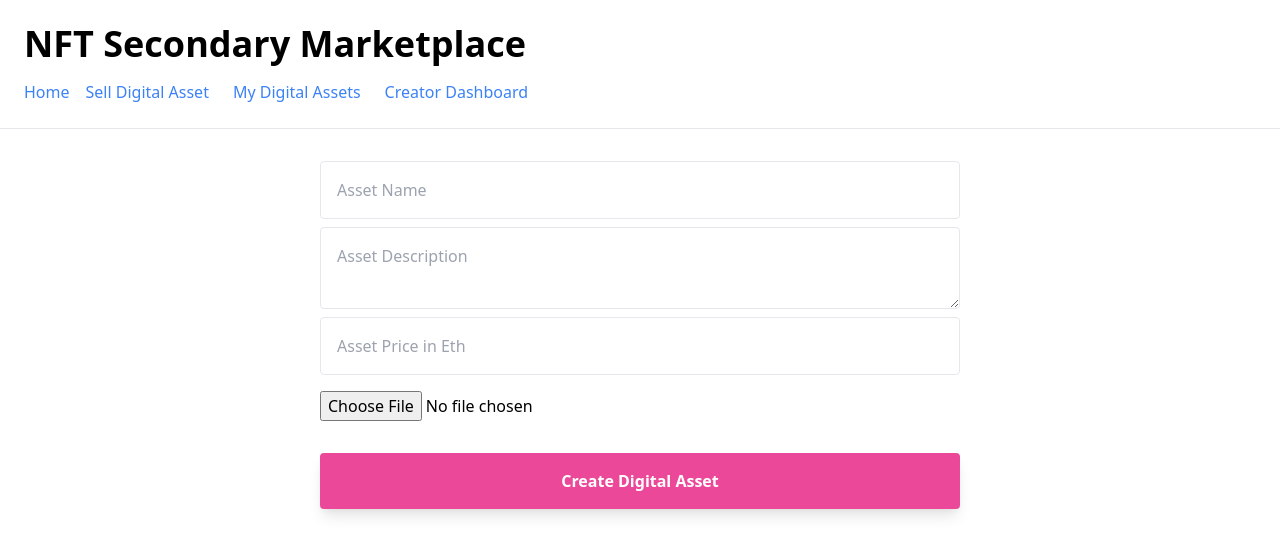
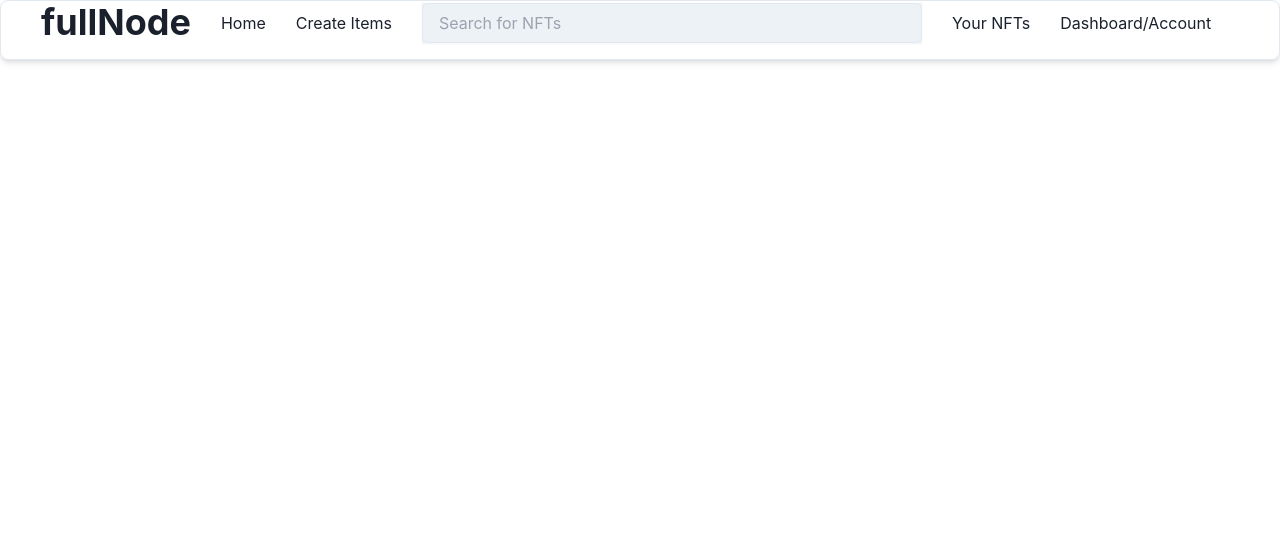
Before and after one commit to faceyacc/nft-secondary-market, a Next.js app: page /create-items in a window 1280 px wide. Shown: the top 554 px of the page. Built offline with nearby package versions, Linux system fonts and the light colour scheme; what ipfs-http-client would draw is missing.

Commit message:
front end initial commit

```diff
--- a/package.json
+++ b/package.json
@@ -1,8 +1,12 @@
 {
   "dependencies": {
+    "@chakra-ui/react": "^1.6.12",
+    "@emotion/react": "^11.5.0",
+    "@emotion/styled": "^11.3.0",
     "@openzeppelin/contracts": "^4.3.2",
     "autoprefixer": "^10.3.7",
     "axios": "^0.22.0",
+    "framer-motion": "^4.1.17",
     "install": "^0.13.0",
     "ipfs-http-client": "^50.1.2",
     "next": "^11.1.2",
@@ -27,6 +31,7 @@
     "@types/mocha": "^9.0.0",
     "@types/node": "^16.10.3",
     "@types/react": "^17.0.27",
+    "@types/react-dom": "^17.0.11",
     "@typescript-eslint/eslint-plugin": "^4.33.0",
     "@typescript-eslint/parser": "^4.33.0",
     "chai": "^4.3.4",
--- a/pages/_app.tsx
+++ b/pages/_app.tsx
@@ -3,43 +3,98 @@ import Link from 'next/link'
 import '../styles/base.css'
 
 
+import * as React from "react"
+import {
+  ChakraProvider,
+  Box,
+  Image,
+  Badge,
+  Text,
+  Icon,
+  Stack,
+  Avatar,
+  AvatarBadge,
+  Alert,
+  AlertIcon,
+  AlertTitle,
+  AlertDescription,
+  FormLabel,
+  Input,
+  FormHelperText,
+  FormErrorMessage,
+  Grid,
+  Switch,
+  InputGroup,
+  InputRightElement,
+  Flex,
+  Tag,
+  Heading,
+  chakra,
+  Tooltip,
+  HStack
+} from '@chakra-ui/react'
+
+const data = {
+  isNew: true,
+  imageURL:
+    'https://images.unsplash.com/photo-1572635196237-14b3f281503f?ixid=MnwxMjA3fDB8MHxwaG90by1wYWdlfHx8fGVufDB8fHx8&ixlib=rb-1.2.1&auto=format&fit=crop&w=4600&q=80',
+  name: 'Wayfarer Classic',
+  price: 4.5,
+  rating: 4.2,
+  numReviews: 34,
+};
+
+export default function myApp({ Component, pageProps }: AppProps) {
+  return (
+    <ChakraProvider resetCSS>
+
+      <Box width="2000" height="60px" bg="white" borderWidth="1px" rounded="lg" shadow="md" objectPosition="flex">
+        <HStack spacing="30px" flex="1">
+          <Box width="10px">
+
+          </Box>
+
+          <Heading>
+
+          <Link href="/index">
+            fullNode
+          </Link>
+
+          </Heading>
+
+          <Link href="/index">
+            Home
+          </Link>
+
+          <Link href="/create-items">
+            Create Items
+          </Link>
+
+          <Box w="300px" h="40px" bg="gray.100" flex="2" shadow="sm" maxW="500">
+            <Text flex="1">
+              <Input placeholder="Search for NFTs" />
+            </Text>
+          </Box>
 
 
-function MyApp({ Component, pageProps }: AppProps) {
-  // return <Component {...pageProps} />
-  return (
-    <div>
-      <nav className="border-b p-6">
-        <p className="text-4xl font-bold">NFT Secondary Marketplace</p>
-        <div className="flex mt-4">
-          <Link href="/">
-            <a className="mr-4 text-blue-500">
-              Home
-            </a>
-          </Link>
-          <Link href="/create-items">
-            <a className="mr-6 text-blue-500">
-              Sell Digital Asset
-            </a>
+          <Link href="/my-assets">
+            Your NFTs
           </Link>
 
-          <Link href="/my-assets">
-            <a className="mr-6 text-blue-500">
-              My Digital Assets
-            </a>
+
+          <Link href="/creator-dashboard">
+            Dashboard/Account
           </Link>
 
-          <Link href="/creator-dashboard">
-          <a className="mr-6 text-blue-500">
-            Creator Dashboard
-          </a>
-          </Link>
-        </div>
-      </nav>
-      <Component { ...pageProps } />
-    </div>
-  )
-}
+          <Box width="10px">
+
+          </Box>
 
 
-export default MyApp
+        </HStack>
+      </Box>
+
+
+
+    </ChakraProvider>)
+}
--- a/pages/create-items.tsx
+++ b/pages/create-items.tsx
@@ -1,4 +1,4 @@
-import { useState } from "react";
+import React, { useState } from "react";
 import { ethers } from "ethers";
 import { useRouter } from "next/router";
 import { create as ipfsHttpClient } from 'ipfs-http-client'
@@ -13,7 +13,34 @@ client.add("https://ipfs.infura.io:5001/api/v0")
 
 import NFT from '../artifacts/contracts/NFT.sol/NFT.json'
 import Market from '../artifacts/contracts/Market.sol/NFTMarket.json'
+import { Box, ChakraProvider } from "@chakra-ui/react";
+import { AppProps } from "next/app";
 
+export default function App({ Component, pageProps }: AppProps){
+
+  <ChakraProvider>
+    <Box>
+      Hello
+    </Box>
+    <Box>
+      Hello
+    </Box>
+    <Box>
+      Hello
+    </Box>
+    <Box>
+      Hello
+    </Box>
+    <Box>
+      Hello
+    </Box>
+    <Box>
+      Hello
+    </Box>
+
+  </ChakraProvider>
+
+}
 
 
 function CreateItem() {
@@ -82,41 +109,46 @@ function CreateItem() {
     }
 
     return (
-        <div className="flex justify-center">
-          <div className="w-1/2 flex flex-col pb-12">
-            <input
-              placeholder="Asset Name"
-              className="mt-8 border rounded p-4"
-              onChange={e => updateFormInput({ ...formInput, name: e.target.value })}
-            />
-            <textarea
-              placeholder="Asset Description"
-              className="mt-2 border rounded p-4"
-              onChange={e => updateFormInput({ ...formInput, description: e.target.value })}
-            />
-            <input
-              placeholder="Asset Price in Eth"
-              className="mt-2 border rounded p-4"
-              onChange={e => updateFormInput({ ...formInput, price: e.target.value })}
-            />
-            <input
-              type="file"
-              name="Asset"
-              className="my-4"
-              onChange={onChange}
-            />
-            {
-              fileUrl && (
-                <img className="rounded mt-4" width="350" src={fileUrl} />
-              )
-            }
-            <button onClick={createMarket} className="font-bold mt-4 bg-pink-500 text-white rounded p-4 shadow-lg">
-              Create Digital Asset
-            </button>
-          </div>
-        </div>
+<ChakraProvider>
+
+  <Box>Test</Box>
+</ChakraProvider>
+
+        // <div className="flex justify-center">
+        //   <div className="w-1/2 flex flex-col pb-12">
+        //     <input
+        //       placeholder="Asset Name"
+        //       className="mt-8 border rounded p-4"
+        //       onChange={e => updateFormInput({ ...formInput, name: e.target.value })}
+        //     />
+        //     <textarea
+        //       placeholder="Asset Description"
+        //       className="mt-2 border rounded p-4"
+        //       onChange={e => updateFormInput({ ...formInput, description: e.target.value })}
+        //     />
+        //     <input
+        //       placeholder="Asset Price in Eth"
+        //       className="mt-2 border rounded p-4"
+        //       onChange={e => updateFormInput({ ...formInput, price: e.target.value })}
+        //     />
+        //     <input
+        //       type="file"
+        //       name="Asset"
+        //       className="my-4"
+        //       onChange={onChange}
+        //     />
+        //     {
+        //       fileUrl && (
+        //         <img className="rounded mt-4" width="350" src={fileUrl} />
+        //       )
+        //     }
+        //     <button onClick={createMarket} className="font-bold mt-4 bg-pink-500 text-white rounded p-4 shadow-lg">
+        //       Create Digital Asset
+        //     </button>
+        //   </div>
+        // </div>
       )
 }
 
 
-export default CreateItem;
+//export default CreateItem;
```
Also changed, not shown: pages/index.tsx (+5 -2 lines), 2 other files (tests, documents, lock files or other folders).
